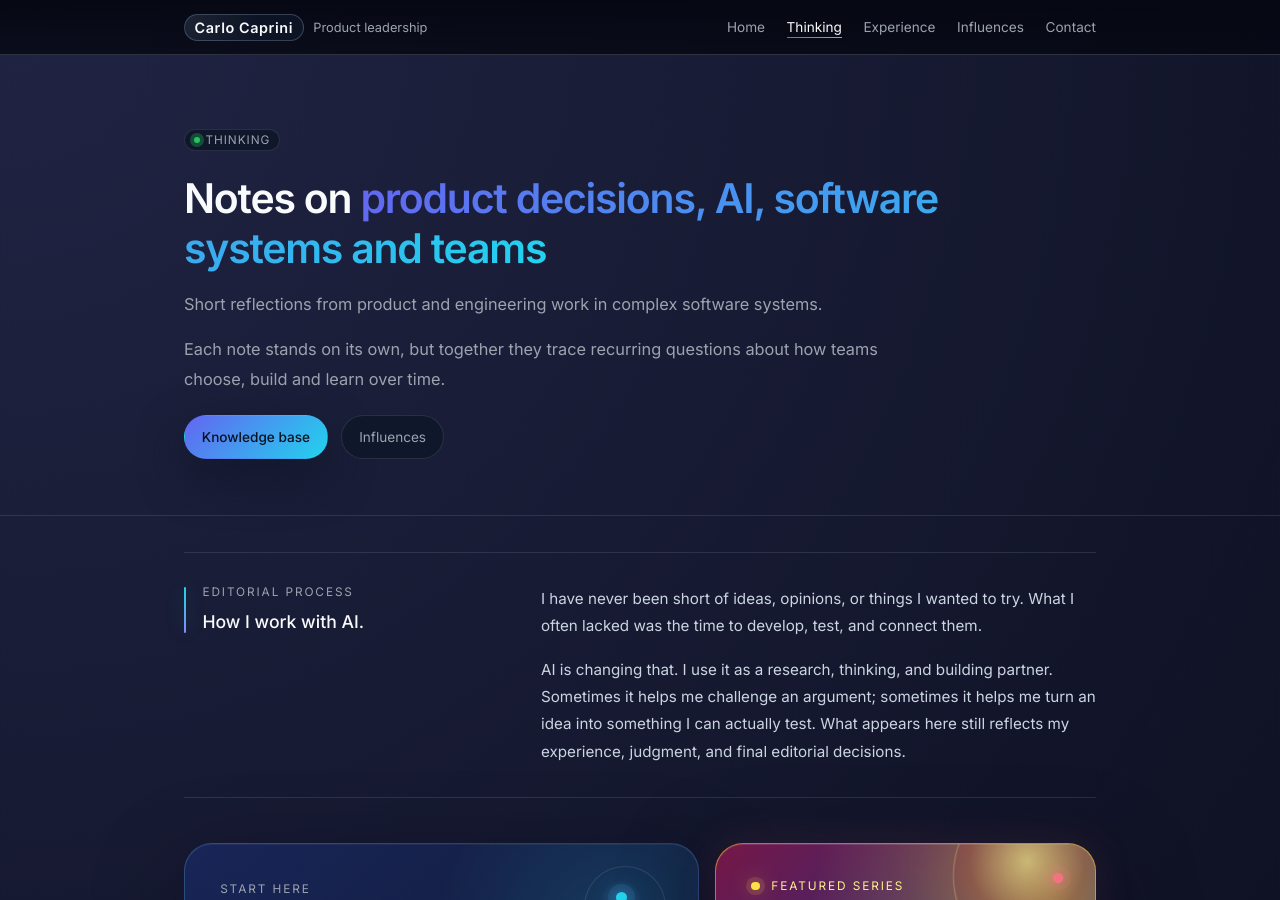
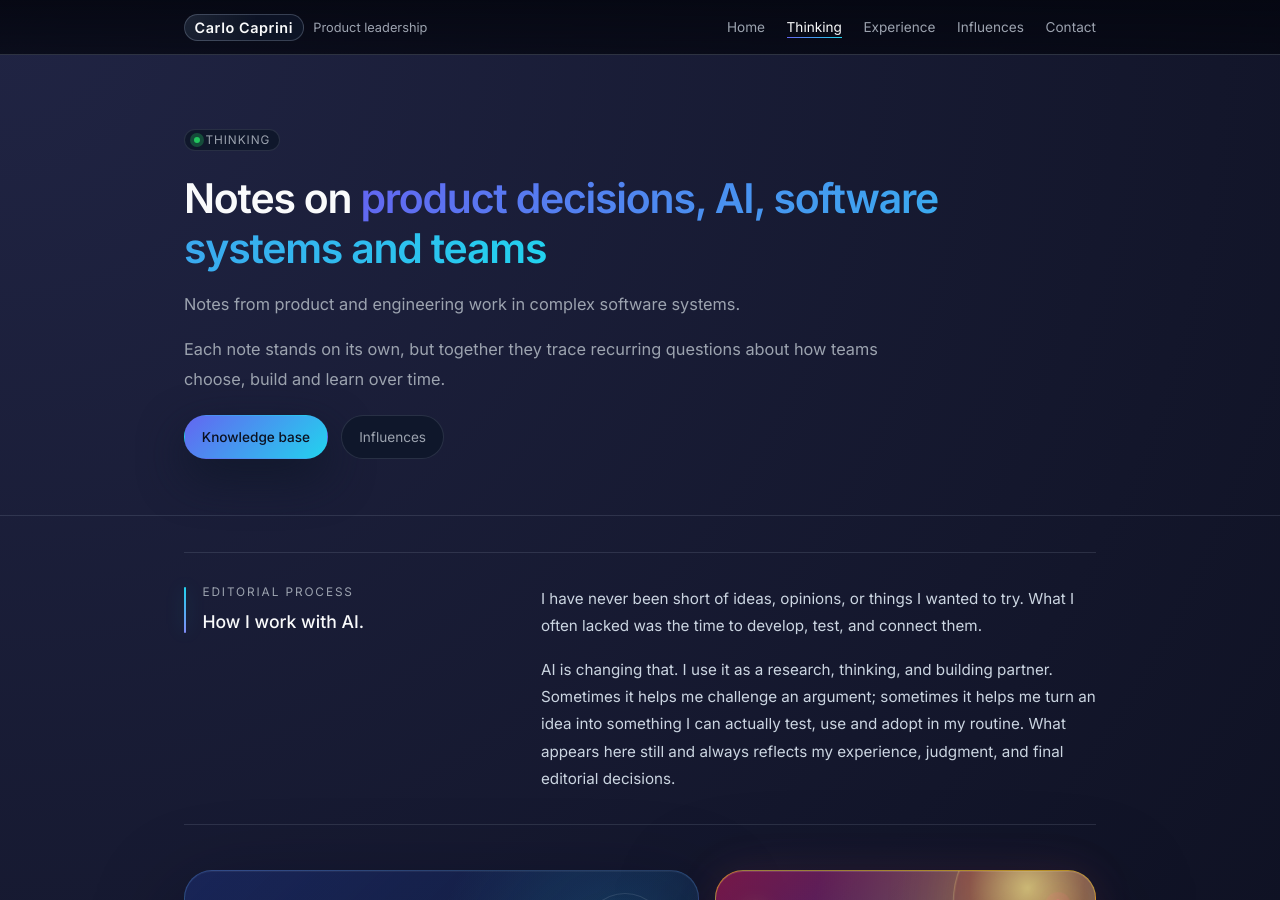
Before and after one commit to carlocaprini/carlocaprini.github.io, a Jekyll site: the page built from pages/thinking.md, in a window 1280 px wide and 900 px high. Built offline with Jekyll 4.4.1, drawn with Linux system fonts in a browser that asks for light colours.

Commit message:
Align Home and Thinking editorial copy

```diff
--- a/_data/home.yml
+++ b/_data/home.yml
@@ -38,7 +38,7 @@ selected_notes:
 featured_series:
   slug: building-my-ai-operating-system
   eyebrow: Featured series
-  description: Three notes on building August and March as bounded AI services, while keeping judgment and editorial control with the person doing the work.
+  description: A first-person series about moving from a failed general assistant to bounded services and a working orchestration layer, while keeping judgment and ownership explicit.
   action: Explore the series
 
 where_i_can_help:
@@ -62,7 +62,7 @@ explore:
   cards:
     - title: Thinking
       url: /thinking/
-      body: Short notes on trade-offs, AI, urgency, shared context and product work in software teams.
+      body: Notes on trade-offs, AI, urgency, shared context and product work in software teams.
     - title: Experience
       url: /experience/
       body: The roles and systems that shaped my work across engineering, product and platform strategy.
--- a/pages/thinking.md
+++ b/pages/thinking.md
@@ -12,14 +12,14 @@ hero:
   title_prefix: "Notes on "
   title_highlight: "product decisions, AI, software systems and teams"
   paragraphs:
-    - Short reflections from product and engineering work in complex software systems.
+    - Notes from product and engineering work in complex software systems.
     - Each note stands on its own, but together they trace recurring questions about how teams choose, build and learn over time.
 ai_process:
   label: Editorial process
   title: How I work with AI.
   paragraphs:
     - I have never been short of ideas, opinions, or things I wanted to try. What I often lacked was the time to develop, test, and connect them.
-    - AI is changing that. I use it as a research, thinking, and building partner. Sometimes it helps me challenge an argument; sometimes it helps me turn an idea into something I can actually test. What appears here still reflects my experience, judgment, and final editorial decisions.
+    - AI is changing that. I use it as a research, thinking, and building partner. Sometimes it helps me challenge an argument; sometimes it helps me turn an idea into something I can actually test, use and adopt in my routine. What appears here still and always reflects my experience, judgment, and final editorial decisions.
 start_here:
   title: Start here
   description: Three notes on product judgment, AI-enabled software work, and how teams interpret the same context.
```
Also changed, not shown: other parts of pages/thinking.md (+1 -1 lines), index.md (+1 -1 lines).
